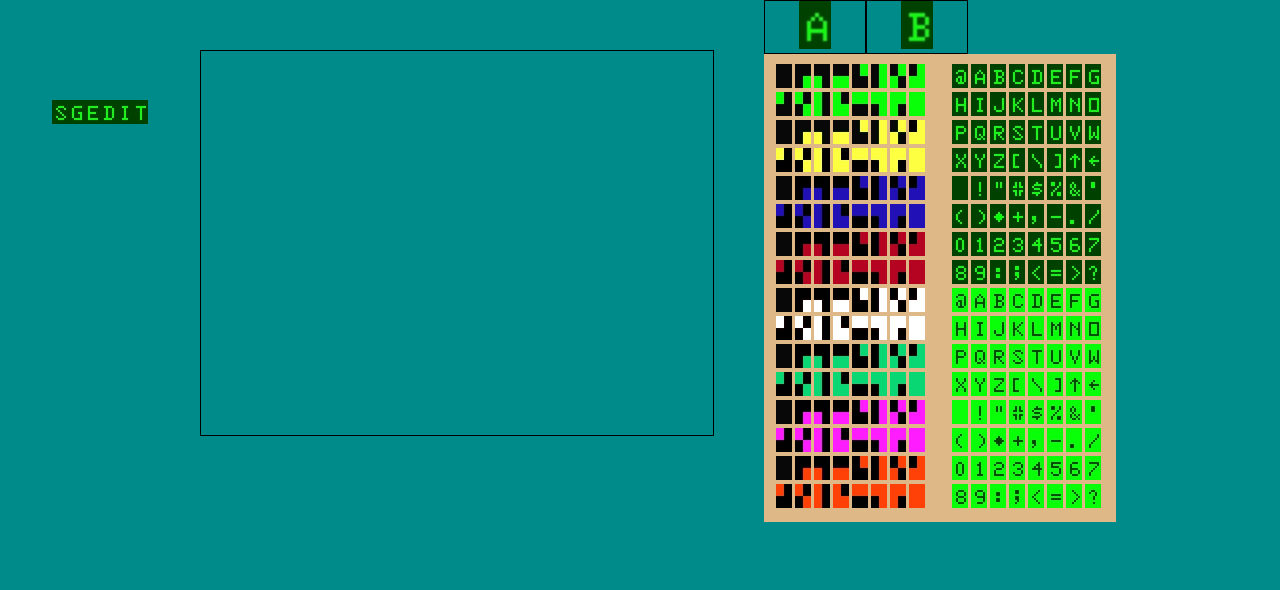
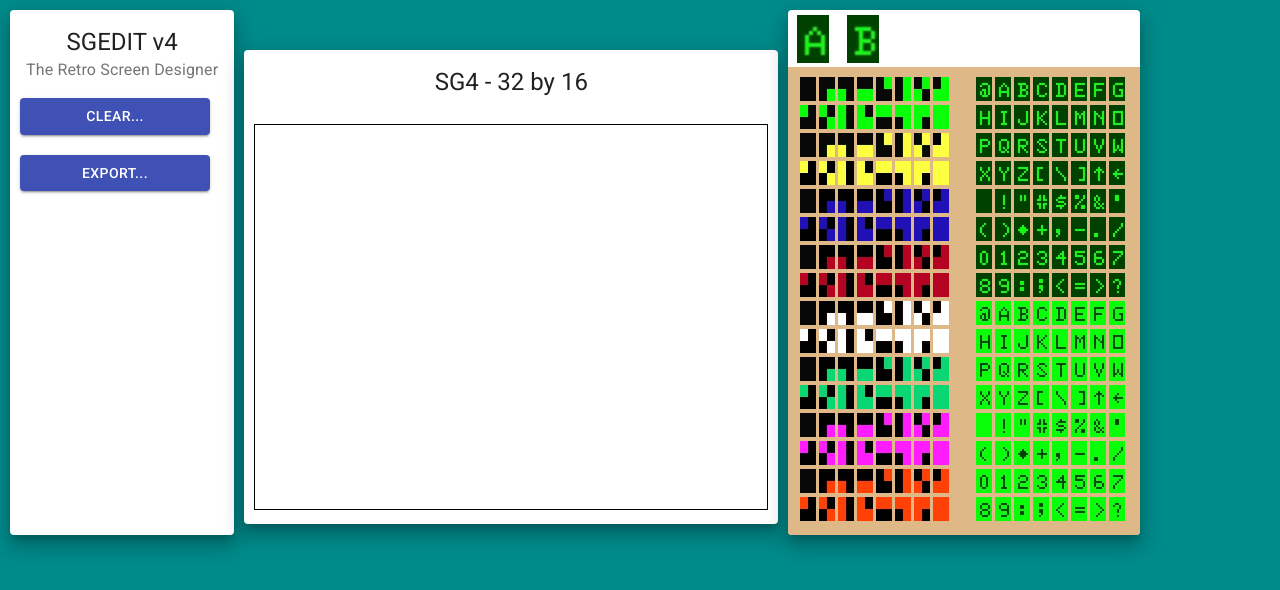
Before and after one commit to daftspaniel/sgeditrx, a React (Create React App) app: page / in a window 1280 px wide. Shown: the top 590 px of the page. Built offline with nearby package versions, Linux system fonts and the light colour scheme.

Commit message:
Material for UI. Mouse state tracked.

```diff
--- a/package.json
+++ b/package.json
@@ -3,6 +3,7 @@
   "version": "0.1.0",
   "private": true,
   "dependencies": {
+    "@material-ui/core": "^4.10.2",
     "@testing-library/jest-dom": "^4.2.4",
     "@testing-library/react": "^9.5.0",
     "@testing-library/user-event": "^7.2.1",
--- a/public/index.html
+++ b/public/index.html
@@ -6,7 +6,8 @@
     <meta name="viewport" content="width=device-width, initial-scale=1" />
     <meta name="theme-color" content="#000000" />
     <link rel="apple-touch-icon" href="%PUBLIC_URL%/logo192.png" />
-    <title>SGEdit - The Retro Screen Designer </title>
+    <title>SGEdit - The Retro Screen Designer</title>
+    <link rel="stylesheet" href="https://fonts.googleapis.com/css?family=Roboto:300,400,500,700&display=swap" />
   </head>
   <body>
     <noscript>You need to enable JavaScript to run this app.</noscript>
--- a/src/App.css
+++ b/src/App.css
@@ -1,5 +1,5 @@
 body {
-  background-color: darkcyan
+  background-color: darkcyan;
 }
 
 .App {
@@ -16,8 +16,12 @@ body {
   /* margin-top: 10px; */
 }
 
+.CenterPanel {
+  margin-top: 50px;
+}
+
 .tcanvas {
-  margin-top: 50px;
+  margin: 10px;
   border: 1px solid black;
 }
 
@@ -29,8 +33,8 @@ body {
 }
 
 .CharacterSelection {
-  width: 100px;
-  border: 1px solid black;
+  margin-top: 5px;
+  width: 50px;
 }
 
 .CharacterChoices {
@@ -40,7 +44,7 @@ body {
 }
 
 .RHSPanel {
-  margin-left: 50px;
+  margin: 10px;
 }
 
 .LHSPanel {
@@ -50,3 +54,19 @@ body {
 .AppTitle {
   margin-top: 100px;
 }
+
+.LHSPanelContainer {
+  margin: 10px;
+}
+
+.ButtonColumn {
+  display: flex;
+  flex-direction: column;
+  text-align: center;
+  margin-left: 10px;
+}
+
+.ControlButton {
+  width: 150px;
+  margin-top: 5px;
+}
--- a/src/Components/LhsPanel.js
+++ b/src/Components/LhsPanel.js
@@ -1,17 +1,35 @@
 import React from "react"
+import "../App.css"
+
+import Card from "@material-ui/core/Card"
+import Button from "@material-ui/core/Button"
+import { CardHeader } from "@material-ui/core"
 
 const LhsPanel = () => {
   return (
+    <Card className="LHSPanelContainer" elevation={12}>
+      <CardHeader title="SGEDIT v4" subheader="The Retro Screen Designer" />
       <div className="LHSPanel">
-      <div className="AppTitle">
+        <div className="ButtonColumn">
+          <Button variant="contained" color="primary">
+            Clear...
+          </Button>
+          <br/>
+          <Button variant="contained" color="primary">
+            Export...
+          </Button>
+        </div>
+
+        {/* <div className="AppTitle">
           <img src="img/13.jpg" alt="S" />
           <img src="img/7.jpg" alt="G" />
           <img src="img/5.jpg" alt="E" />
           <img src="img/4.jpg" alt="D" />
           <img src="img/9.jpg" alt="I" />
           <img src="img/14.jpg" alt="T" />
+        </div> */}
       </div>
-    </div>
+    </Card>
   )
 }
 
--- a/src/Components/RhsPanel.js
+++ b/src/Components/RhsPanel.js
@@ -1,11 +1,14 @@
 import React from "react"
+
+import Card from "@material-ui/core/Card"
 
 import Palette from "./Palette"
 import CharacterSelection from "./CharacterSelection"
 
 const RhsPanel = () => {
   return (
-    <div className="RHSPanel">
+    <Card  className="RHSPanel" elevation={12}>
+      <div>
         <CharacterSelection />
 
         <div className="Palettes">
@@ -16,6 +19,7 @@ const RhsPanel = () => {
           />
         </div>
       </div>
+    </Card>
   )
 }
 
--- a/src/Components/ScreenEditor.js
+++ b/src/Components/ScreenEditor.js
@@ -1,7 +1,12 @@
 import React from "react"
 import { useSelector } from "react-redux"
 
+import Card from "@material-ui/core/Card"
+import { CardHeader } from "@material-ui/core"
+
 import { getCellDimensions } from "../Common/getCellDimensions"
+
+const mouseState = { leftButtonDown: false, rightButtonDown: false }
 
 const ScreenEditor = () => {
   const primaryCharacter = useSelector((state) => state.primaryCharacter)
@@ -9,17 +14,35 @@ const ScreenEditor = () => {
 
   return (
     <div>
+      <Card className="CenterPanel" elevation={12}>
+        <CardHeader title="SG4 - 32 by 16" />
         <canvas
           id="sgscreen"
           className="tcanvas"
           onMouseUp={(e) => {
             console.log(e)
+            if (e.button === 2) {
+              mouseState.rightButtonDown = false
+            } else if (e.button === 0) {
+              mouseState.leftButtonDown = false
+            }
+            console.log(mouseState)
           }}
           onMouseDown={(e) => {
             console.log(e)
             console.log(e.button)
-          if (e.button === 2) canvasClickHandler(e, secondaryCharacter)
-          else if (e.button === 0) canvasClickHandler(e, primaryCharacter)
+            if (e.button === 2) {
+              mouseState.rightButtonDown = true
+              canvasClickHandler(e, secondaryCharacter)
+            } else if (e.button === 0) {
+              mouseState.leftButtonDown = true
+              canvasClickHandler(e, primaryCharacter)
+            }
+            console.log(mouseState)
+          }}
+          onMouseLeave={(e) => {
+            mouseState.rightButtonDown = false
+            mouseState.leftButtonDown = false
           }}
           onContextMenu={(e) => {
             e.preventDefault()
@@ -28,6 +51,7 @@ const ScreenEditor = () => {
           width={512}
           height={384}
         ></canvas>
+      </Card>
     </div>
   )
 }
@@ -36,7 +60,7 @@ const mouseMoveHandler = (e) => {
   const rect = e.target.getBoundingClientRect()
   const mx = e.clientX - rect.left
   const my = e.clientY - rect.top
-  console.log("Moving", mx, my)
+  //console.log("Moving", mx, my)
 }
 
 const canvasClickHandler = (e, primaryCharacter) => {
```
Also changed, not shown: 1 other file (tests, documents, lock files or other folders). Lines whose indentation alone changed are shown as unchanged.
